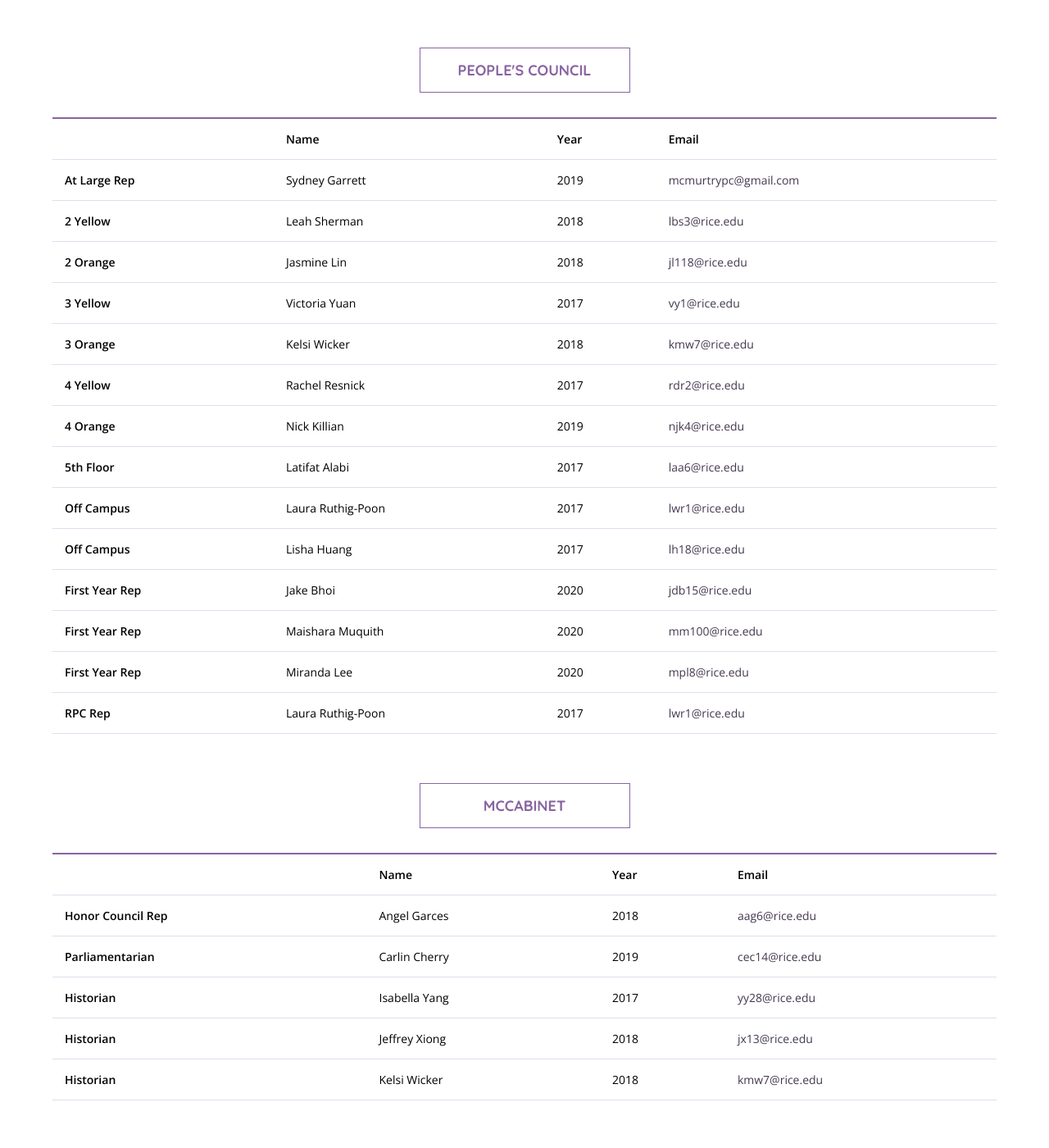
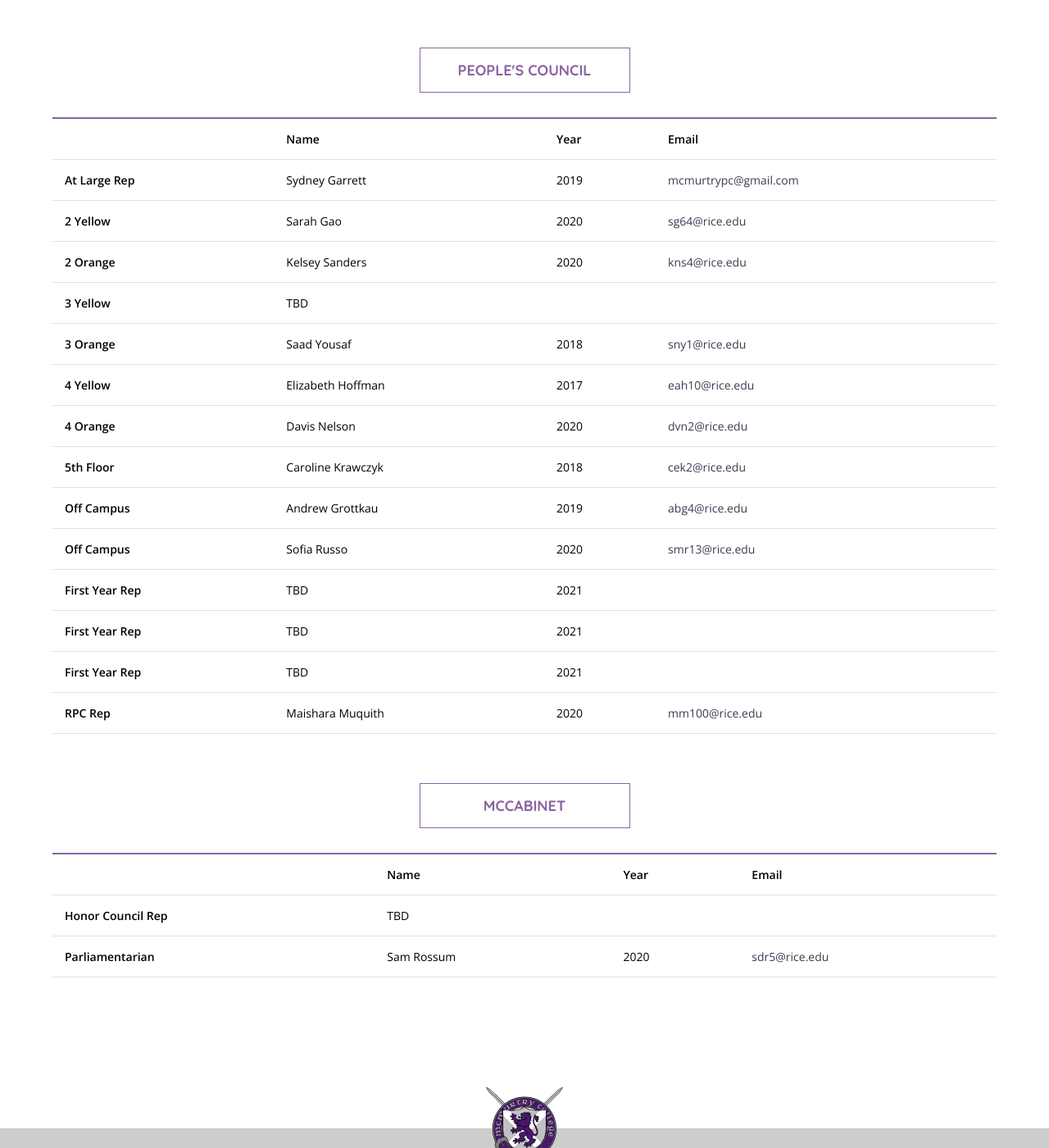
Before and after one commit to mcmurtrycollege/mcmurty-website-old, a Jekyll site: the page built from students/mcministry/index.html, in a window 1280 px wide and 1400 px high, scrolled down 842 px. Shown: the whole window at 82% size. Built offline with Jekyll 4.4.1, drawn with Linux system fonts in a browser that asks for light colours; nearby versions of some CDN libraries; some web fonts are replaced.

Commit message:
updated mccourt + mcministry

```diff
--- a/_data/court.yml
+++ b/_data/court.yml
@@ -1,48 +1,53 @@
 chief:
-    name: Albert Nabiullin
+    name: Bryce Miller
     year: 2018
-    phone: (601) 602-5025
-    location: 2O
+    phone: (316) 201-7481
+    location: 477
     email: mcmurtrycj@gmail.com
 
 associates:
--   name: Charlie Paul
+-   name: Grant Lu
+    year: 2020
+    phone: (713) 502-2096
+    location: 420
+    email: gwl3@rice.edu
+-   name: Joyce Moon
     year: 2019
-    phone: (203) 644-0931
-    location: 2Y
-    email: clp9@rice.edu
--   name: Tyler Cox
-    year: 2018
-    phone: (281) 216-0427
-    location: 2O
-    email: trc2@rice.edu
--   name: Patrick Kelly
+    phone: (972) 765-6368
+    location: 540
+    email: jhm6@rice.edu
+-   name: Miriam Wolter
+    year: 2020
+    phone: (703) 939-2060
+    location: 254
+    email: mew7@rice.edu
+-   name: Noble Twum-Barimah
     year: 2019
-    phone: (832) 729-9287
-    location: 3Y
-    email: pqk1@rice.edu
+    phone: (609) 423-5986
+    location: 343
+    email: ont1@rice.edu
+-   name: Paul Onyali
+    year: 2019
+    phone: (253) 355-0978
+    location: 403
+    email: pco3@rice.edu
+-   name: Rolando Marquez
+    year: 2020
+    phone: (713) 517-3278
+    location: 242
+    email: rm58@rice.edu
+-   name: Tullie St. John
+    year: 2019
+    phone: (860) 227-0884
+    location: 218
+    email: tos3@rice.edu
+-   name: Zach Verne
+    year: 2020
+    phone: (919) 798-4276
+    location: 470
+    email: zjv1@rice.edu
 -   name: Zoe Punske
     year: 2018
     phone: (512) 785-2282
-    location: 3O
+    location: 334
     email: zep2@rice.edu
--   name: Eli Badgio
-    year: 2019
-    phone: (610) 256-1767
-    location: 4O
-    email: eb27@rice.edu
--   name: Gustavo Chavez
-    year: 2017
-    phone: (813) 812-1163
-    location: 5B
-    email: gac6@rice.edu
--   name: Andrew Brooks
-    year: 2018
-    phone: (859) 396-9898
-    location: 5C
-    email: agb3@rice.edu
--   name: Raleigh Anderson
-    year: 2017
-    phone: (806) 224-5705
-    location: OC
-    email: rsa3@rice.edu
--- a/_data/mcministry.yml
+++ b/_data/mcministry.yml
@@ -47,76 +47,64 @@
         year: 2019
         email: mcmurtrypc@gmail.com
     -   position: 2 Yellow
-        name: Leah Sherman
+        name: Sarah Gao
+        year: 2020
+        email: sg64@rice.edu
+    -   position: 2 Orange
+        name: Kelsey Sanders
+        year: 2020
+        email: kns4@rice.edu
+    -   position: 3 Yellow
+        name: TBD
+        year:
+        email:
+    -   position: 3 Orange
+        name: Saad Yousaf
         year: 2018
-        email: lbs3@rice.edu
-    -   position: 2 Orange
-        name: Jasmine Lin
+        email: sny1@rice.edu
+    -   position: 4 Yellow
+        name: Elizabeth Hoffman
+        year: 2017
+        email: eah10@rice.edu
+    -   position: 4 Orange
+        name: Davis Nelson
+        year: 2020
+        email: dvn2@rice.edu
+    -   position: 5th Floor
+        name: Caroline Krawczyk
         year: 2018
-        email: jl118@rice.edu
-    -   position: 3 Yellow
-        name: Victoria Yuan
-        year: 2017
-        email: vy1@rice.edu
-    -   position: 3 Orange
-        name: Kelsi Wicker
-        year: 2018
-        email: kmw7@rice.edu
-    -   position: 4 Yellow
-        name: Rachel Resnick
-        year: 2017
-        email: rdr2@rice.edu
-    -   position: 4 Orange
-        name: Nick Killian
+        email: cek2@rice.edu
+    -   position: Off Campus
+        name: Andrew Grottkau
         year: 2019
-        email: njk4@rice.edu
-    -   position: 5th Floor
-        name: Latifat Alabi
-        year: 2017
-        email: laa6@rice.edu
+        email: abg4@rice.edu
     -   position: Off Campus
-        name: Laura Ruthig-Poon
-        year: 2017
-        email: lwr1@rice.edu
-    -   position: Off Campus
-        name: Lisha Huang
-        year: 2017
-        email: lh18@rice.edu
+        name: Sofia Russo
+        year: 2020
+        email: smr13@rice.edu
     -   position: First Year Rep
-        name: Jake Bhoi
-        year: 2020
-        email: jdb15@rice.edu
+        name: TBD
+        year: 2021
+        email:
     -   position: First Year Rep
+        name: TBD
+        year: 2021
+        email:
+    -   position: First Year Rep
+        name: TBD
+        year: 2021
+        email:
+    -   position: RPC Rep
         name: Maishara Muquith
         year: 2020
         email: mm100@rice.edu
-    -   position: First Year Rep
-        name: Miranda Lee
-        year: 2020
-        email: mpl8@rice.edu
-    -   position: RPC Rep
-        name: Laura Ruthig-Poon
-        year: 2017
-        email: lwr1@rice.edu
 -   name: McCabinet
     members:
         -   position: Honor Council Rep
-            name: Angel Garces
-            year: 2018
-            email: aag6@rice.edu
+            name: TBD
+            year:
+            email:
         -   position: Parliamentarian
-            name: Carlin Cherry
-            year: 2019
-            email: cec14@rice.edu
-        -   position: Historian
-            name: Isabella Yang
-            year: 2017
-            email: yy28@rice.edu
-        -   position: Historian
-            name: Jeffrey Xiong
-            year: 2018
-            email: jx13@rice.edu
-        -   position: Historian
-            name: Kelsi Wicker
-            year: 2018
-            email: kmw7@rice.edu
+            name: Sam Rossum
+            year: 2020
+            email: sdr5@rice.edu
```
